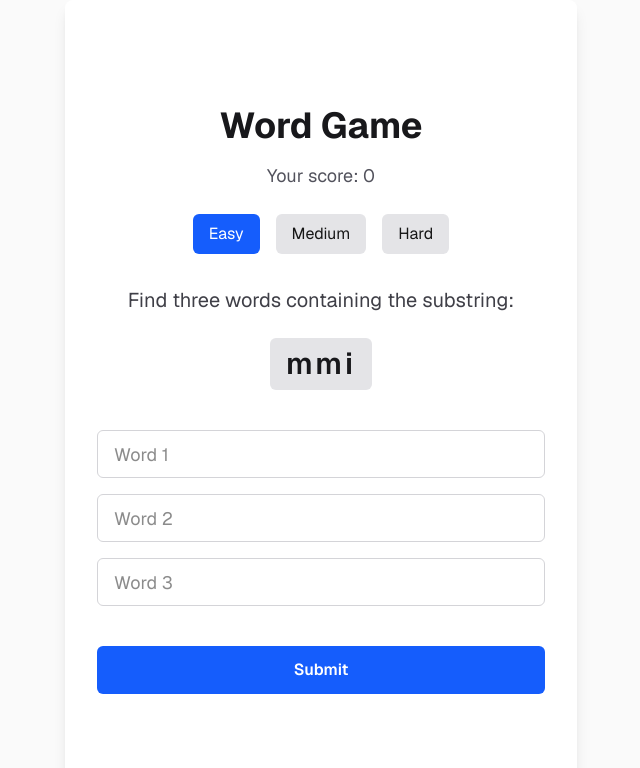
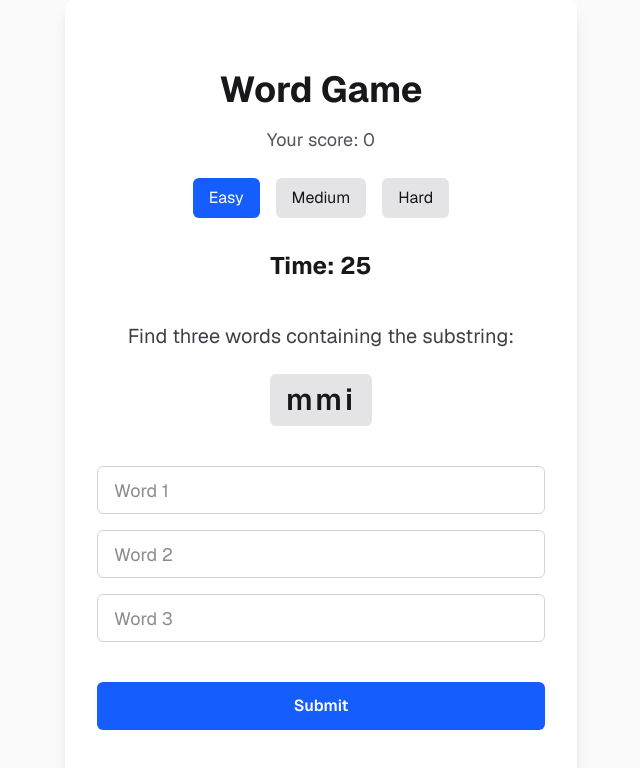
Before and after one commit to meicib/wordgame, a Next.js app: page / in a window 1280 px wide. Shown: the top 768 px of the page, without its empty margins (319-959 px from the left). Built offline with nearby package versions, Linux system fonts and the light colour scheme.

Commit message:
Add timer

```diff
--- a/app/page.tsx
+++ b/app/page.tsx
@@ -1,10 +1,12 @@
 "use client";
 
-import { useState, useEffect } from "react";
+import { useState, useEffect, useRef } from "react";
 import wordData from "./word-data.json";
 
-type GameState = "playing" | "round-over";
+type GameState = "playing" | "round-over" | "game-over";
 type Difficulty = "easy" | "medium" | "hard";
+
+const ROUND_TIME = 30;
 
 export default function Home() {
   const [substring, setSubstring] = useState("");
@@ -15,12 +17,48 @@ export default function Home() {
   const [roundResults, setRoundResults] = useState<{ word: string; score: number }[]>([]);
   const [usedWords, setUsedWords] = useState<Set<string>>(new Set());
   const [difficulty, setDifficulty] = useState<Difficulty>("easy");
+  const [timeLeft, setTimeLeft] = useState(ROUND_TIME);
+
+  const timerRef = useRef<NodeJS.Timeout | null>(null);
 
   const selectRandomSubstring = (currentDifficulty: Difficulty) => {
     const viableSubstrings = Object.keys(wordData.substrings[currentDifficulty]);
     const randomIndex = Math.floor(Math.random() * viableSubstrings.length);
     setSubstring(viableSubstrings[randomIndex]);
   };
+
+  const resetTimer = () => {
+    if (timerRef.current) {
+      clearInterval(timerRef.current);
+    }
+    setTimeLeft(ROUND_TIME);
+  };
+
+  useEffect(() => {
+    if (gameState === "playing") {
+      resetTimer();
+      timerRef.current = setInterval(() => {
+        setTimeLeft((prevTime) => {
+          if (prevTime <= 1) {
+            clearInterval(timerRef.current!);
+            setGameState("game-over");
+            return 0;
+          }
+          return prevTime - 1;
+        });
+      }, 1000);
+    } else {
+      if (timerRef.current) {
+        clearInterval(timerRef.current);
+      }
+    }
+
+    return () => {
+      if (timerRef.current) {
+        clearInterval(timerRef.current);
+      }
+    };
+  }, [gameState]);
 
   useEffect(() => {
     selectRandomSubstring(difficulty);
@@ -36,7 +74,16 @@ export default function Home() {
     setDifficulty(newDifficulty);
     setInputs(["", "", ""]);
     setMessage("");
+    setScore(0);
+    setUsedWords(new Set());
     setGameState("playing");
+    resetTimer();
+  };
+
+  const handlePlayAgain = () => {
+    setScore(0);
+    setUsedWords(new Set());
+    handleNextRound();
   };
 
   const handleSubmit = () => {
@@ -52,7 +99,7 @@ export default function Home() {
     }
 
     inputs.forEach((input) => {
-      if (input === "") return; // Ignore empty inputs for now
+      if (input === "") return;
 
       if (usedWords.has(input)) {
         alreadyUsedWords.push(input);
@@ -118,6 +165,9 @@ export default function Home() {
 
         {gameState === "playing" && substring && (
           <div className="flex flex-col items-center gap-6 w-full">
+            <div className="text-2xl font-bold text-zinc-900 dark:text-zinc-50 mb-4">
+              Time: {timeLeft}
+            </div>
             <p className="text-xl text-zinc-700 dark:text-zinc-300">
               Find three words containing the substring:
             </p>
@@ -168,6 +218,19 @@ export default function Home() {
           </div>
         )}
 
+        {gameState === "game-over" && (
+          <div className="flex flex-col items-center gap-4 w-full text-center">
+            <h2 className="text-3xl font-bold text-red-600 dark:text-red-500">Time's up!</h2>
+            <p className="text-xl text-zinc-800 dark:text-zinc-200">Your final score is {score}.</p>
+            <button
+              onClick={handlePlayAgain}
+              className="mt-4 h-12 w-full bg-blue-600 text-white font-semibold rounded-md hover:bg-blue-700 transition-colors"
+            >
+              Play Again
+            </button>
+          </div>
+        )}
+
         {message && (
           <p className="mt-4 text-lg text-zinc-600 dark:text-zinc-400 text-center">
             {message}
```
